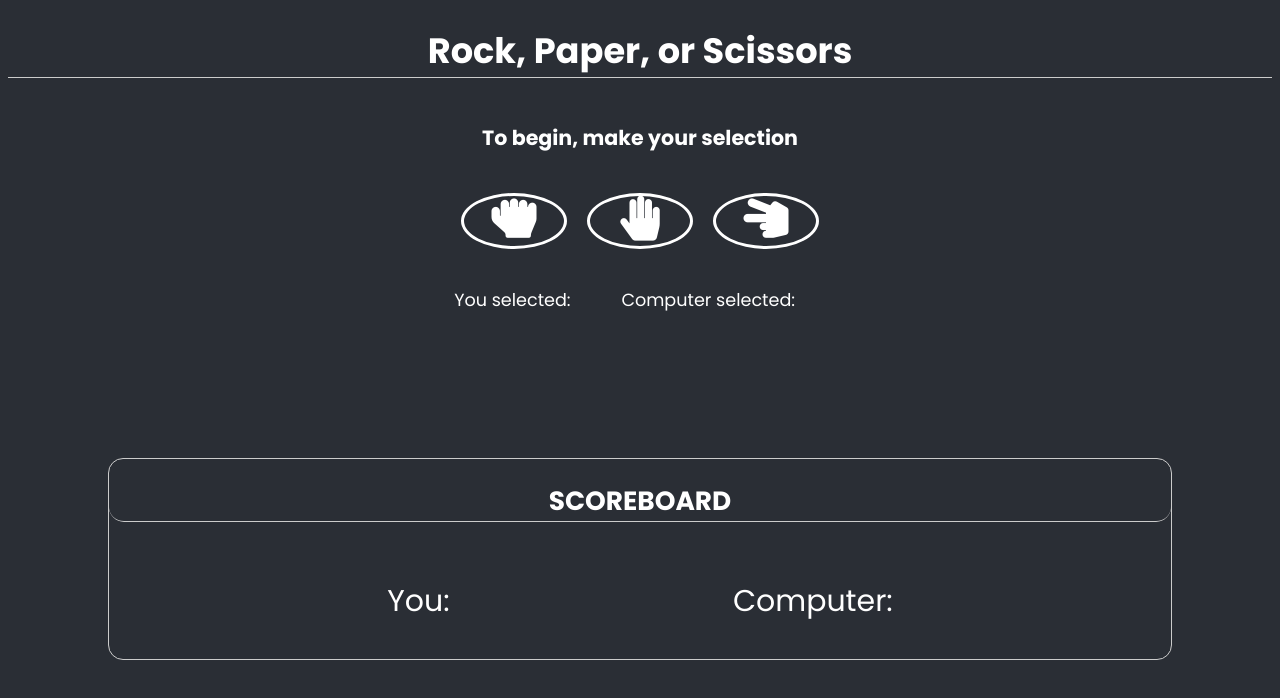
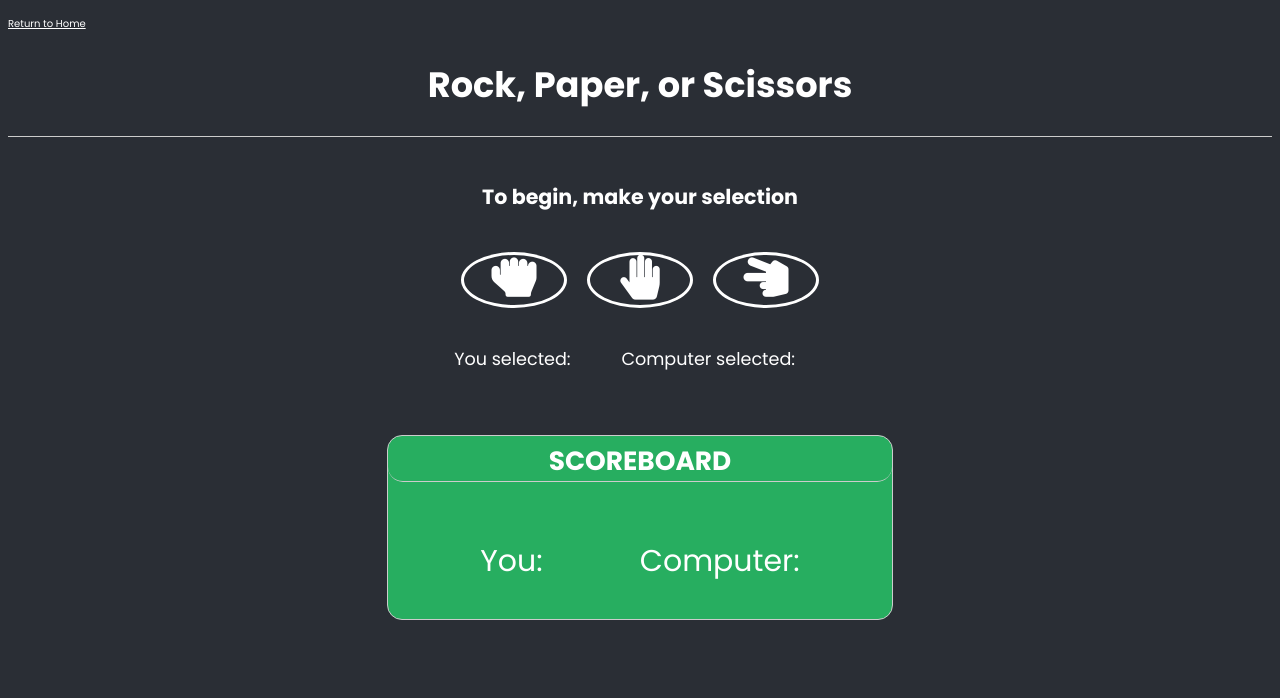
Before and after one commit to dcblanton78/rock-paper-scissors, a plain HTML site: page game.html in a window 1280 px wide. Drawn offline with Linux system fonts and the light colour scheme.

Commit message:
Minor defect fixes

```diff
--- a/game.html
+++ b/game.html
@@ -12,7 +12,9 @@
     <title>Rock Paper Scissors</title>
 </head>
 <body>
+    <header id="header"><a href="index.html">Return to Home</a></header>
     <h1>Rock, Paper, or Scissors</h1>
+
     <div class="Instructions">
         <h3>To begin, make your selection</h2>
 
@@ -64,6 +66,8 @@
 
 
 
+
+
 </body>
 </html>
 
--- a/styles/styles.scss
+++ b/styles/styles.scss
@@ -26,6 +26,7 @@ h1{
     display: flex;
     justify-content: center;
     border-bottom:1px #ccc solid;
+    padding-bottom: 25px;
 }
 
 .Instructions{
@@ -46,6 +47,10 @@ h1{
         margin: 10px;
         border: 3px solid #fff;
         border-radius: 50%;
+    }
+    .button:hover{
+        transform: scale(1.25);
+        background-color: var(--color-secondary);
     }
     i{
         display: flex;
@@ -94,7 +99,9 @@ h1{
     flex-direction: column;
     border: 1px #ccc solid;
     border-radius: 15px;
-    margin: 100px;
+    margin-left: 30%;
+    margin-right: 30%;
+    background-color: var(--color-secondary);
     .scores{
         display: flex;
         flex-direction: row;
@@ -115,6 +122,7 @@ h1{
     align-items: center;
     border-bottom: 1px #ccc solid;
     border-radius: 15px;
+    margin-top: 5px;
 }
 .scoreBoardContainer p{
     display: flex;
@@ -153,3 +161,7 @@ h1{
     background-color: var(--color-grey-5);
     font-size: 40px;
 }
+a{
+    color: var(--color-white);
+    font-size: 10px;
+}
```
Also changed, not shown: styles/styles.css, 1 other file.
